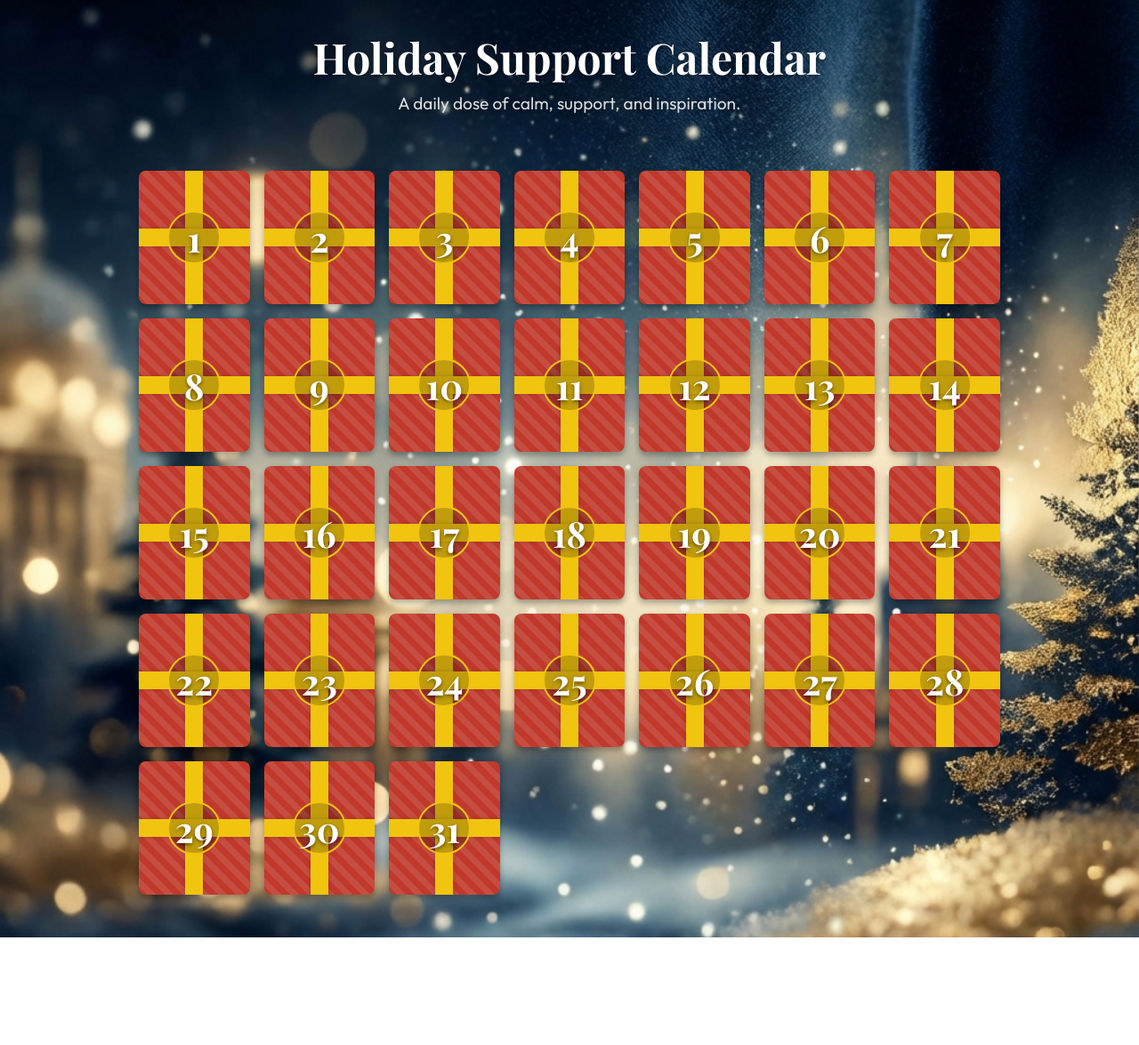
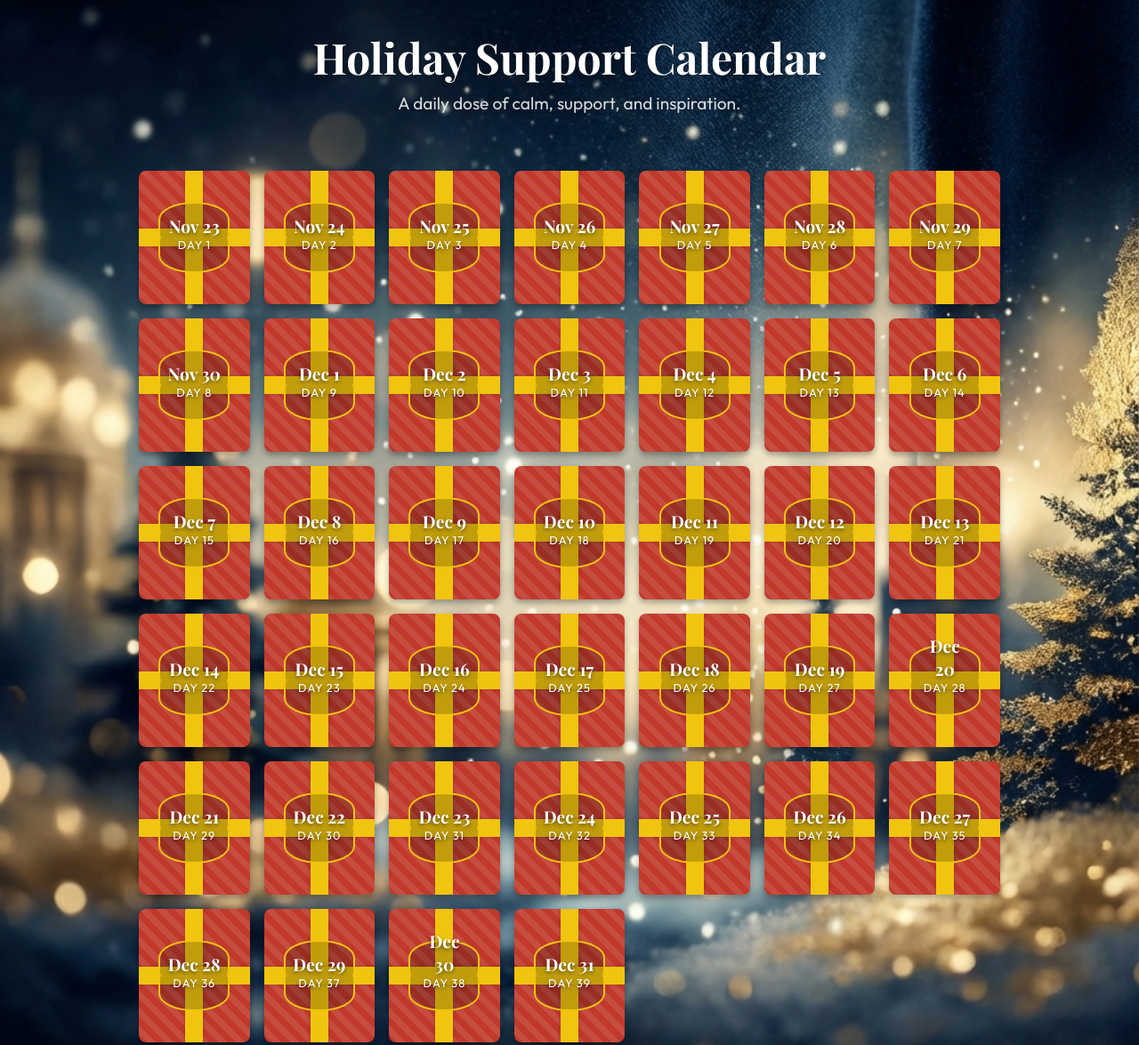
Before and after one commit to feindentity/Calendar, a plain HTML site: page index.html in a window 1280 px wide. Shown: the top 1175 px of the page at 89% size. Before the commit the page ends 1054 px from the top, so only its background shows below. Drawn offline with nearby package versions, Linux system fonts and the light colour scheme; a web font is replaced by a local one.

Commit message:
feat: update and expand calendar content with new entries and revised date structure.

```diff
--- a/data.js
+++ b/data.js
@@ -1,219 +1,316 @@
 const calendarData = [
+    // November 2025
     {
-        day: 1,
-        category: 'Welcome',
-        title: "The Journey Begins",
-        content: "Welcome to your Holiday Support Calendar. Take a deep breath. You are not alone in this season.",
-        image: "assets/img_welcome.png"
+        day: 1, // Internal ID, keeping sequential for logic simplicity, but display will use dateLabel
+        dateLabel: "Nov 23",
+        category: 'Stress',
+        title: "The Calm Before",
+        content: "Take a deep breath. The holiday rush is starting, but today, just be. You don't need to solve everything right now.",
+        image: "assets/img_stress.png"
     },
     {
         day: 2,
+        dateLabel: "Nov 24",
+        category: 'Support',
+        title: "Managing Expectations",
+        content: "Perfect is the enemy of good. It's okay if the decorations aren't up or the menu isn't finalized. You are enough.",
+        image: "assets/img_support.png"
+    },
+    {
+        day: 3,
+        dateLabel: "Nov 25",
+        category: 'Self-Care',
+        title: "Travel Grace",
+        content: "Whether you're traveling or staying put, disruptions to routine are hard. Drink water, stretch, and be kind to yourself.",
+        image: "assets/img_selfcare.png"
+    },
+    {
+        day: 4,
+        dateLabel: "Nov 26",
+        category: 'Awkward Convos',
+        title: "Kitchen Boundaries",
+        content: "Too many cooks? It's okay to step out of the kitchen, or politely ask for space. Your peace of mind matters more than the gravy.",
+        image: "assets/img_awkward.png"
+    },
+    {
+        day: 5,
+        dateLabel: "Nov 27",
+        category: 'Grief',
+        title: "Thanksgiving Memories",
+        content: "Holidays can highlight who isn't at the table. It's okay to feel sad amidst the celebration. Honor their memory in a way that feels right to you.",
+        image: "assets/img_grief.png"
+    },
+    {
+        day: 6,
+        dateLabel: "Nov 28",
+        category: 'Stress',
+        title: "Opting Out",
+        content: "You don't have to participate in the shopping frenzy. A quiet walk or a book is a valid way to spend today.",
+        image: "assets/img_stress.png"
+    },
+    {
+        day: 7,
+        dateLabel: "Nov 29",
+        category: 'Self-Care',
+        title: "Decompression Day",
+        content: "The big meal is done. Wear comfortable clothes, eat leftovers, and rest. You've earned it.",
+        image: "assets/img_selfcare.png"
+    },
+    {
+        day: 8,
+        dateLabel: "Nov 30",
+        category: 'Inspiration',
+        title: "Advent Eve",
+        content: "As we move into December, set an intention for the month. What do you want to *feel* this season? Focus on that.",
+        image: "assets/img_inspiration.png"
+    },
+    // December 2025 (Original 1-31, shifted IDs)
+    {
+        day: 9,
+        dateLabel: "Dec 1",
+        category: 'Stress',
+        title: "Breathe In, Breathe Out",
+        content: "The holidays are a marathon, not a sprint. Take 5 minutes today to just breathe. No phone, no list, just you.",
+        image: "assets/img_stress.png"
+    },
+    {
+        day: 10,
+        dateLabel: "Dec 2",
         category: 'Support',
         title: "Setting Boundaries",
         content: "It's okay to say 'no' to events that drain you. Your presence is a present, but only if you're present enough to enjoy it.",
         image: "assets/img_support.png"
     },
     {
-        day: 3,
+        day: 11,
+        dateLabel: "Dec 3",
         category: 'Grief',
         title: "Honoring Memories",
-        content: "Missing someone special? Light a candle for them tonight. It's okay to feel sad even when everything looks festive.",
+        content: "Missing someone special? Light a candle or play their favorite song. It's okay to let grief sit beside joy.",
         image: "assets/img_grief.png"
     },
     {
-        day: 4,
+        day: 12,
+        dateLabel: "Dec 4",
         category: 'Awkward Convos',
         title: "The Pivot",
-        content: "When asked a prying question, try: 'That's a long story for another time! Tell me about your [hobby/trip/pet] instead.'",
+        content: "When a relative asks a prying question, try the pivot: 'That's a long story! But tell me, how is your [hobby/pet]?'",
         image: "assets/img_awkward.png"
     },
     {
-        day: 5,
+        day: 13,
+        dateLabel: "Dec 5",
         category: 'Self-Care',
         title: "Hydration Station",
-        content: "Between the eggnog and the coffee, don't forget water. Your body (and skin) will thank you.",
+        content: "Between the eggnog and the lattes, don't forget water. Your body (and brain) will thank you.",
         image: "assets/img_selfcare.png"
     },
     {
-        day: 6,
+        day: 14,
+        dateLabel: "Dec 6",
         category: 'Inspiration',
-        title: "Winter Wisdom",
-        content: "\"In the depth of winter, I finally learned that within me there lay an invincible summer.\" - Albert Camus",
+        title: "Small Joys",
+        content: "Look for one small, beautiful thing today. A snowflake, a light, a smile. Collect these moments.",
         image: "assets/img_inspiration.png"
     },
     {
-        day: 7,
+        day: 15,
+        dateLabel: "Dec 7",
         category: 'Stress',
-        title: "Lower the Bar",
-        content: "The perfect holiday doesn't exist. Aim for 'good enough' and enjoy the messy, real moments.",
+        title: "List Triage",
+        content: "Look at your to-do list. Cross off one thing that doesn't *really* need to happen. Let it go.",
         image: "assets/img_stress.png"
     },
     {
-        day: 8,
+        day: 16,
+        dateLabel: "Dec 8",
         category: 'Support',
-        title: "Financial Peace",
-        content: "Gifts don't have to break the bank. A heartfelt letter or a homemade treat often means more than an expensive gadget.",
+        title: "Ask for Help",
+        content: "You don't have to do it all alone. Ask a friend to help wrap gifts or just to chat while you work.",
         image: "assets/img_support.png"
     },
     {
-        day: 9,
+        day: 17,
+        dateLabel: "Dec 9",
         category: 'Grief',
         title: "New Traditions",
-        content: "If old traditions hurt too much, it's okay to make new ones. Order pizza, watch a movie, do what feels right for YOU.",
+        content: "If old traditions hurt too much, it's okay to make a new one. Order pizza, watch a new movie. Change is okay.",
         image: "assets/img_grief.png"
     },
     {
-        day: 10,
+        day: 18,
+        dateLabel: "Dec 10",
         category: 'Awkward Convos',
-        title: "Politics... Nope.",
-        content: "If the conversation turns political and heated: 'I've promised myself a politics-free holiday. Let's talk about food!'",
+        title: "Politics Free Zone",
+        content: "Propose a 'Politics Free Zone' for dinner. If it comes up, gently remind everyone: 'We're here to eat, not debate!'",
         image: "assets/img_awkward.png"
     },
     {
-        day: 11,
+        day: 19,
+        dateLabel: "Dec 11",
         category: 'Self-Care',
-        title: "Cozy Night In",
-        content: "Cancel plans if you need to. Put on fuzzy socks, make hot cocoa, and read a book. Recharge.",
+        title: "Early Night",
+        content: "Go to bed 30 minutes earlier than usual. Sleep is the best defense against holiday stress.",
         image: "assets/img_selfcare.png"
     },
     {
-        day: 12,
+        day: 20,
+        dateLabel: "Dec 12",
         category: 'Inspiration',
-        title: "Light in Darkness",
-        content: "\"Darkness cannot drive out darkness: only light can do that. Hate cannot drive out hate: only love can do that.\" - Martin Luther King Jr.",
+        title: "Give Kindness",
+        content: "The best way to cheer yourself up is to try to cheer someone else up. Send a kind text today.",
         image: "assets/img_inspiration.png"
     },
     {
-        day: 13,
+        day: 21,
+        dateLabel: "Dec 13",
         category: 'Stress',
-        title: "Delegate",
-        content: "You don't have to do it all. Ask for help with cooking, cleaning, or wrapping. People often want to help but don't know how.",
+        title: "Budget Check",
+        content: "Financial stress is real. Remember, thoughtful notes often mean more than expensive gifts.",
         image: "assets/img_stress.png"
     },
     {
-        day: 14,
+        day: 22,
+        dateLabel: "Dec 14",
         category: 'Support',
-        title: "Check In",
-        content: "Text a friend who might also be struggling. 'Thinking of you, no need to reply.' It goes a long way.",
+        title: "Connect",
+        content: "Call a friend who makes you laugh. Laughter is a serious stress-buster.",
         image: "assets/img_support.png"
     },
     {
-        day: 15,
+        day: 23,
+        dateLabel: "Dec 15",
         category: 'Grief',
         title: "It Comes in Waves",
-        content: "Grief isn't linear. You might feel fine one minute and teary the next. Ride the wave, don't fight it.",
+        content: "Grief isn't linear. If you have a hard day after a good one, that's normal. Be gentle with yourself.",
         image: "assets/img_grief.png"
     },
     {
-        day: 16,
+        day: 24,
+        dateLabel: "Dec 16",
         category: 'Awkward Convos',
-        title: "Relationship Status",
-        content: "Q: 'Why are you still single?' A: 'I'm just lucky, I guess! pass the potatoes?'",
+        title: "The 'Why' Question",
+        content: "'Why are you still single/childless/etc?' Answer: 'I'm focusing on my happiness right now. Thanks for asking!'",
         image: "assets/img_awkward.png"
     },
     {
-        day: 17,
+        day: 25,
+        dateLabel: "Dec 17",
         category: 'Self-Care',
-        title: "Move Your Body",
-        content: "A 10-minute walk in the crisp air can reset your nervous system. Bundle up and get outside.",
+        title: "Sensory Break",
+        content: "Too much noise? Lights? Smells? Step outside or into a dark room for 5 minutes. Reset your senses.",
         image: "assets/img_selfcare.png"
     },
     {
-        day: 18,
+        day: 26,
+        dateLabel: "Dec 18",
         category: 'Inspiration',
-        title: "Kindness",
-        content: "\"My religion is very simple. My religion is kindness.\" - Dalai Lama",
+        title: "You Are Doing Great",
+        content: "Seriously. Look at how much you've handled. Give yourself some credit.",
         image: "assets/img_inspiration.png"
     },
     {
-        day: 19,
+        day: 27,
+        dateLabel: "Dec 19",
         category: 'Stress',
-        title: "Digital Detox",
-        content: "Step away from the curated perfection of social media. Real life is unfiltered and beautiful in its own way.",
+        title: "Imperfection is Beauty",
+        content: "The crooked tree, the burnt cookies—these are the stories you'll laugh about later. Embrace the mess.",
         image: "assets/img_stress.png"
     },
     {
-        day: 20,
+        day: 28,
+        dateLabel: "Dec 20",
         category: 'Support',
-        title: "Acceptance",
-        content: "Accept family members as they are, not as you wish they were. It saves a lot of energy.",
+        title: "Community",
+        content: "Look for free community events. A choir, a light display. Being around others without obligation can be uplifting.",
         image: "assets/img_support.png"
     },
     {
-        day: 21,
+        day: 29,
+        dateLabel: "Dec 21",
         category: 'Grief',
-        title: "The Empty Chair",
-        content: "Acknowledge the empty chair. A toast to those who aren't here can be a healing moment for everyone.",
+        title: "Winter Solstice",
+        content: "On the longest night, remember that the light always returns. Your light will return too.",
         image: "assets/img_grief.png"
     },
     {
-        day: 22,
+        day: 30,
+        dateLabel: "Dec 22",
         category: 'Awkward Convos',
-        title: "Career Advice",
-        content: "Unsolicited career advice? 'That's an interesting perspective. I'm really happy with my path right now.'",
+        title: "Exit Strategy",
+        content: "Drive yourself if you can. Knowing you can leave whenever you want reduces social anxiety significantly.",
         image: "assets/img_awkward.png"
     },
     {
-        day: 23,
+        day: 31,
+        dateLabel: "Dec 23",
         category: 'Self-Care',
-        title: "Sleep",
-        content: "Prioritize sleep. Everything looks more manageable after a good night's rest.",
+        title: "Nourish",
+        content: "Eat a vegetable. Drink a glass of water. Balance the treats with fuel.",
         image: "assets/img_selfcare.png"
     },
     {
-        day: 24,
+        day: 32,
+        dateLabel: "Dec 24",
         category: 'Inspiration',
-        title: "Peace",
-        content: "\"Peace begins with a smile.\" - Mother Teresa",
+        title: "Anticipation",
+        content: "The magic is often in the waiting. Enjoy the quiet moments of this evening.",
         image: "assets/img_inspiration.png"
     },
     {
-        day: 25,
+        day: 33,
+        dateLabel: "Dec 25",
         category: 'Support',
         title: "You Made It",
-        content: "It's the big day. Take a deep breath. Look for one small moment of joy today, no matter how chaotic it gets.",
+        content: "Merry Christmas! Whether it's chaotic or quiet, you are here. Take a moment to appreciate yourself.",
         image: "assets/img_support.png"
     },
     {
-        day: 26,
+        day: 34,
+        dateLabel: "Dec 26",
         category: 'Stress',
-        title: "Post-Holiday Slump",
-        content: "The buildup is over. It's normal to feel a letdown. Be gentle with yourself today.",
+        title: "Boxing Day Calm",
+        content: "The pressure is off. Stay in pajamas. Read a book. Eat leftovers. Do absolutely nothing.",
         image: "assets/img_stress.png"
     },
     {
-        day: 27,
+        day: 35,
+        dateLabel: "Dec 27",
         category: 'Self-Care',
-        title: "Leftovers & Movies",
-        content: "Today is for pajamas, leftovers, and your favorite comfort movie. No guilt allowed.",
+        title: "Movement",
+        content: "Go for a walk. Shake off the cabin fever. Fresh air is a miracle worker.",
         image: "assets/img_selfcare.png"
     },
     {
-        day: 28,
+        day: 36,
+        dateLabel: "Dec 28",
         category: 'Grief',
-        title: "Reflection",
-        content: "As the year ends, reflect on the strength you've shown. You've navigated difficult days and you're still here.",
+        title: "Post-Holiday Blues",
+        content: "It's normal to feel a slump after the big day. Be kind to yourself. Plan something small to look forward to.",
         image: "assets/img_grief.png"
     },
     {
-        day: 29,
+        day: 37,
+        dateLabel: "Dec 29",
         category: 'Awkward Convos',
-        title: "Resolutions",
-        content: "Don't feel pressured to share resolutions. 'I'm still processing this year!' is a valid answer.",
+        title: "New Year Pressure",
+        content: "Don't let anyone pressure you about resolutions. You don't have to reinvent yourself just because the year changes.",
         image: "assets/img_awkward.png"
     },
     {
-        day: 30,
+        day: 38,
+        dateLabel: "Dec 30",
         category: 'Inspiration',
-        title: "New Beginnings",
-        content: "\"What the caterpillar calls the end of the world, the master calls a butterfly.\" - Richard Bach",
+        title: "Reflection",
+        content: "Look back on the year. Not at what you didn't do, but at how you survived and grew. You're stronger than you think.",
         image: "assets/img_inspiration.png"
     },
     {
-        day: 31,
+        day: 39,
+        dateLabel: "Dec 31",
         category: 'Support',
-        title: "Happy New Year",
-        content: "You survived the holidays. You are resilient. Here's to a new year of being kind to yourself.",
+        title: "New Beginnings",
+        content: "Happy New Year's Eve! Here's to a fresh start, however small. You've got this.",
         image: "assets/img_support.png"
     }
 ];
--- a/script.js
+++ b/script.js
@@ -23,11 +23,24 @@ document.addEventListener('DOMContentLoaded', () => {
             card.classList.add('opened');
         }
 
-        const dayNumber = document.createElement('span');
-        dayNumber.classList.add('day-number');
-        dayNumber.textContent = data.day;
+        // Date Label (e.g. "Nov 23")
+        const dateSpan = document.createElement('span');
+        dateSpan.classList.add('card-date');
+        dateSpan.textContent = data.dateLabel;
 
-        card.appendChild(dayNumber);
+        // Category Label (e.g. "Stress")
+        const categorySpan = document.createElement('span');
+        categorySpan.classList.add('card-category');
+        categorySpan.textContent = data.category;
+
+        // Day Number (e.g. "Day 1")
+        const daySpan = document.createElement('span');
+        daySpan.classList.add('card-day');
+        daySpan.textContent = `Day ${data.day}`;
+
+        card.appendChild(dateSpan);
+        card.appendChild(categorySpan);
+        card.appendChild(daySpan);
 
         card.addEventListener('click', () => openDay(data));
 
@@ -44,7 +57,7 @@ document.addEventListener('DOMContentLoaded', () => {
         }
 
         // Populate Modal
-        modalDay.textContent = `Day ${data.day}`;
+        modalDay.textContent = `Day ${data.day} - ${data.dateLabel}`;
         modalCategory.textContent = data.category;
         modalTitle.textContent = data.title;
         modalText.textContent = data.content;
--- a/style.css
+++ b/style.css
@@ -211,11 +211,14 @@ header p {
     cursor: pointer;
     height: 150px;
     display: flex;
+    flex-direction: column;
     justify-content: center;
     align-items: center;
     box-shadow: 0 4px 6px rgba(0, 0, 0, 0.3);
     transition: transform 0.2s ease, box-shadow 0.2s ease;
     overflow: hidden;
+    text-align: center;
+    padding: 1rem;
 }
 
 .day-card:hover {
@@ -246,36 +249,11 @@ header p {
 .day-card::after {
     width: 100%;
     height: 20px;
+    cursor: default;
+    transform: none;
     top: 50%;
     left: 0;
     transform: translateY(-50%);
-}
-
-/* Day Number */
-.day-number {
-    z-index: 2;
-    font-family: var(--font-serif);
-    font-size: 2.5rem;
-    font-weight: 700;
-    color: #fff;
-    text-shadow: 0 2px 4px rgba(0, 0, 0, 0.5);
-    background: rgba(0, 0, 0, 0.2);
-    padding: 0.5rem;
-    border-radius: 50%;
-    width: 60px;
-    height: 60px;
-    display: flex;
-    justify-content: center;
-    align-items: center;
-    border: 2px solid var(--gold);
-}
-
-/* Opened State */
-.day-card.opened {
-    background: rgba(255, 255, 255, 0.1);
-    box-shadow: inset 0 0 20px rgba(0, 0, 0, 0.5);
-    cursor: default;
-    transform: none;
 }
 
 .day-card.opened::before,
@@ -283,11 +261,109 @@ header p {
     display: none;
 }
 
-.day-card.opened .day-number {
-    color: rgba(255, 255, 255, 0.5);
-    border-color: rgba(255, 255, 255, 0.2);
+/* Wrapped State: Show Date and Day in a badge */
+.card-date,
+.card-day {
+    z-index: 2;
+    color: #fff;
+    text-shadow: 0 2px 4px rgba(0, 0, 0, 0.5);
+    transition: all 0.3s ease;
+}
+
+.card-date {
+    font-size: 1.2rem;
+    font-weight: 700;
+    font-family: var(--font-serif);
+}
+
+.card-day {
+    font-size: 0.8rem;
+    text-transform: uppercase;
+    letter-spacing: 1px;
+    margin-top: 0.25rem;
+}
+
+.card-category {
+    display: none;
+    /* Hidden when wrapped */
+}
+
+/* Wrapped "Badge" container simulation using the elements */
+.day-card:not(.opened) .card-date,
+.day-card:not(.opened) .card-day {
+    background: rgba(0, 0, 0, 0.2);
+    padding: 0 0.5rem;
+    border-radius: 4px;
+}
+
+.day-card:not(.opened) .card-date {
+    padding-top: 0.5rem;
+    border-top-left-radius: 50%;
+    border-top-right-radius: 50%;
+    border: 2px solid var(--gold);
+    border-bottom: none;
+    width: 80px;
+    height: 40px;
+    display: flex;
+    align-items: flex-end;
+    justify-content: center;
+}
+
+.day-card:not(.opened) .card-day {
+    padding-bottom: 0.5rem;
+    border-bottom-left-radius: 50%;
+    border-bottom-right-radius: 50%;
+    border: 2px solid var(--gold);
+    border-top: none;
+    width: 80px;
+    height: 40px;
+    display: flex;
+    align-items: flex-start;
+    justify-content: center;
+    margin-top: 0;
+}
+
+/* Opened State: Spaced out info */
+.day-card.opened {
+    background: rgba(44, 62, 80, 0.95);
+    /* Dark blue-grey background */
+    box-shadow: inset 0 0 20px rgba(0, 0, 0, 0.5);
+    cursor: default;
+    transform: none;
+    justify-content: space-between;
+    padding: 1.5rem 0.5rem;
+    border: 1px solid rgba(255, 255, 255, 0.2);
+}
+
+.day-card.opened .card-date {
+    font-size: 1rem;
+    color: var(--gold);
+    text-shadow: none;
     background: none;
+    border: none;
+    width: auto;
+    height: auto;
+    border-radius: 0;
+}
+
+.day-card.opened .card-category {
+    display: block;
+    font-size: 1.1rem;
+    font-weight: 600;
+    color: #fff;
+    text-transform: uppercase;
+    letter-spacing: 1px;
+}
+
+.day-card.opened .card-day {
+    font-size: 0.9rem;
+    color: rgba(255, 255, 255, 0.7);
     text-shadow: none;
+    background: none;
+    border: none;
+    width: auto;
+    height: auto;
+    border-radius: 0;
 }
 
 /* Unwrap Animation */
```
